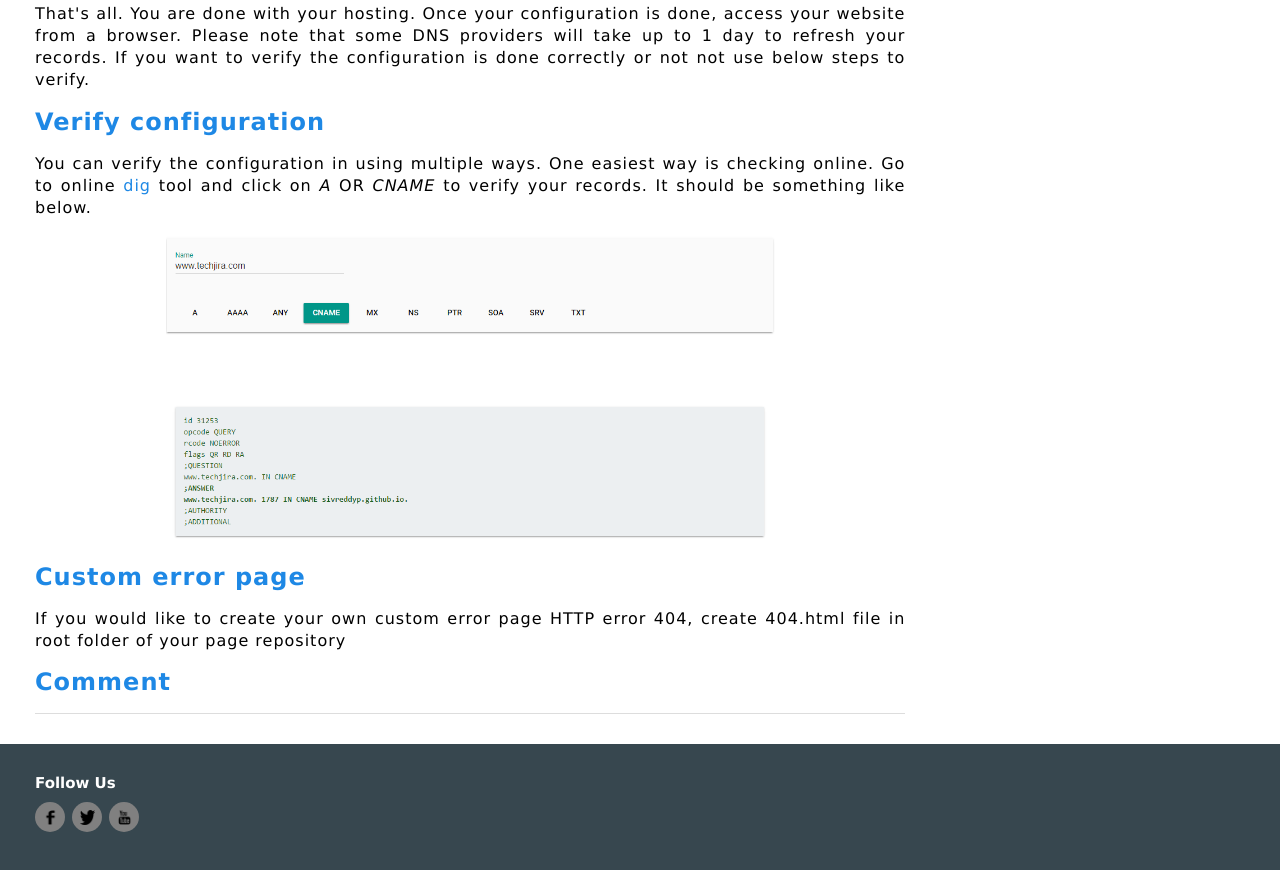
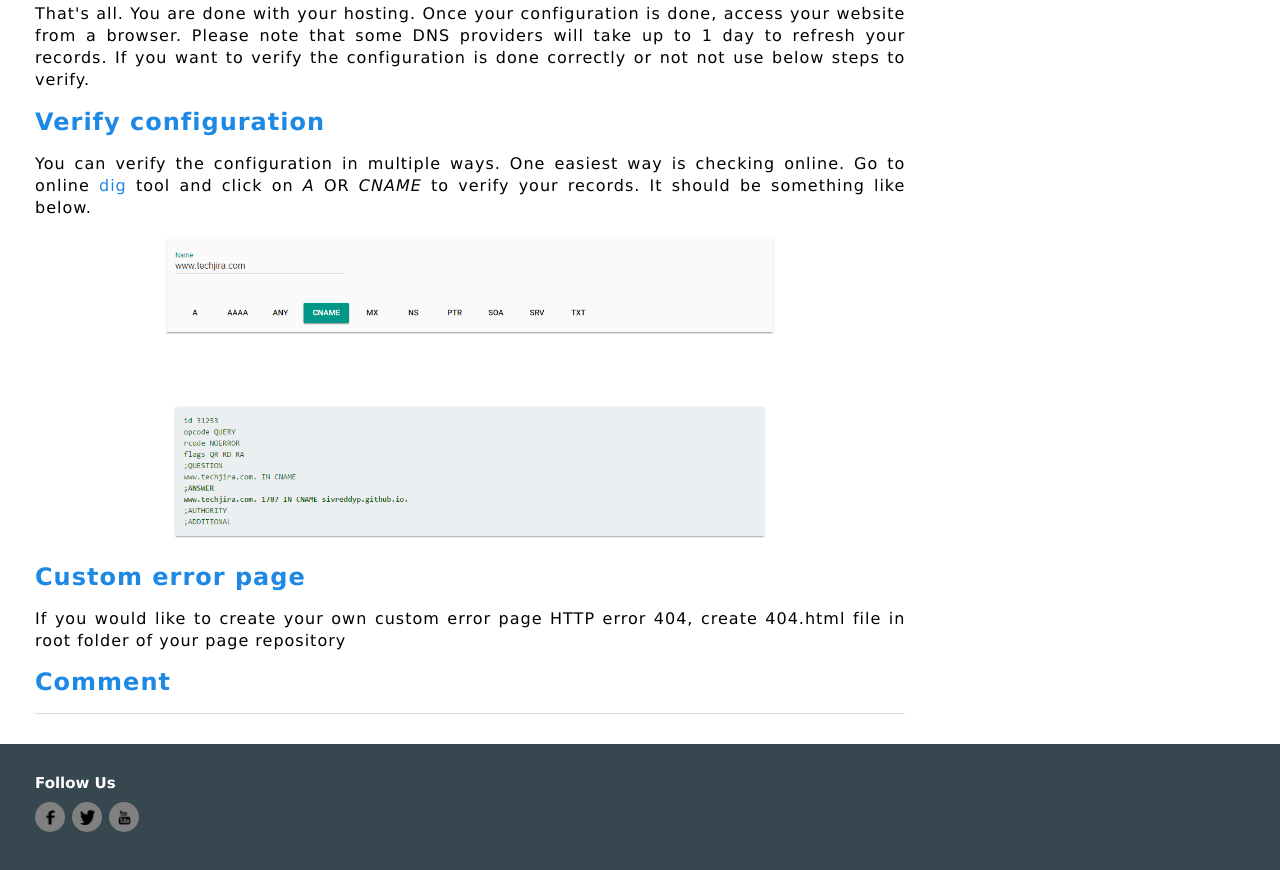
Before and after one commit to sivaexpr/blog, a website built with webpack: page html/git/free-web-hosting-with-github.html in a window 1280 px wide. Shown: the part 2655-3525 px from the top of the page. Built offline with nearby package versions, Linux system fonts and the light colour scheme.

Commit message:
gramer check

```diff
--- a/html/git/free-web-hosting-with-github.html
+++ b/html/git/free-web-hosting-with-github.html
@@ -138,7 +138,7 @@
             correctly or not not use below steps to verify.</p>
         <h2><a id="verify-config">Verify configuration</a></h2>
         <p>
-            You can verify the configuration  in using multiple ways. One easiest way is checking online. Go to online
+            You can verify the configuration  in multiple ways. One easiest way is checking online. Go to online
             <a target="_blank" href="https://toolbox.googleapps.com/apps/dig/">dig</a> tool and click on <i>A</i> OR <i>CNAME</i> to
             verify your records. It should be something like below.
         </p>
```
